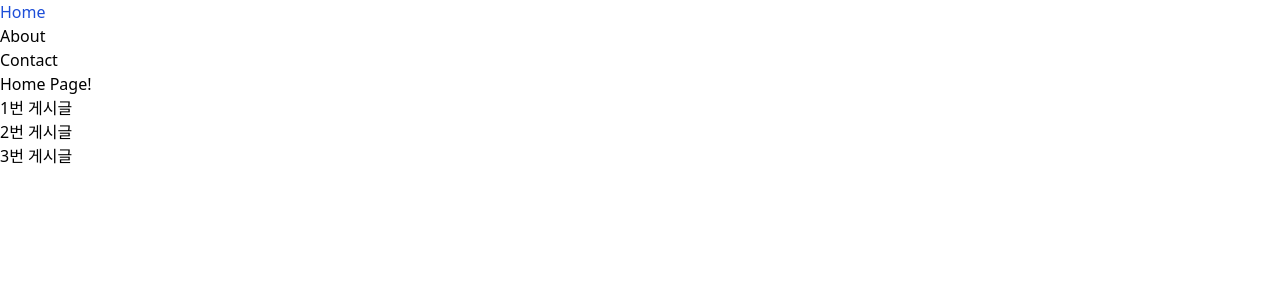
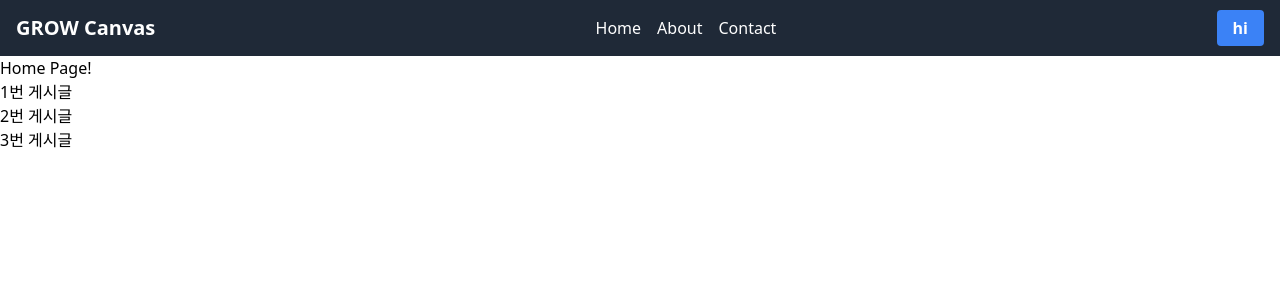
Before and after one commit to subin33/lean-canvas, a React (Vite) app: page / in a window 1280 px wide. Shown: the top 300 px of the page. Built offline with nearby package versions, Linux system fonts and the light colour scheme.

Commit message:
헤더 UI

```diff
--- a/package.json
+++ b/package.json
@@ -14,6 +14,7 @@
   "dependencies": {
     "react": "^19.1.0",
     "react-dom": "^19.1.0",
+    "react-icons": "^5.5.0",
     "react-router-dom": "^7.7.1"
   },
   "devDependencies": {
--- a/src/components/Header.jsx
+++ b/src/components/Header.jsx
@@ -1,38 +1,69 @@
-import { useNavigate, Link, NavLink } from 'react-router-dom';
+import { Link, NavLink } from 'react-router-dom';
+import {
+  FaHome,
+  FaInfoCircle,
+  FaEnvelope,
+  FaBars,
+  FaTimes,
+} from 'react-icons/fa';
+import { useState } from 'react';
 
 function Header() {
-  const navigate = useNavigate();
+  const navItems = [
+    { id: 'home', label: 'Home', icon: <FaHome />, to: '/' },
+    { id: 'about', label: 'About', icon: <FaInfoCircle />, to: '/about' },
+    { id: 'contact', label: 'Contact', icon: <FaEnvelope />, to: '/contact' },
+  ];
+
+  const [isMenuOpen, setIsMenuOpen] = useState(false);
+  const toggleMenu = () => setIsMenuOpen(!isMenuOpen);
   return (
-    <header>
-      <ul>
-        {/* <li onClick={() => navigate('/')}>Home</li>
-        <li onClick={() => navigate('/about')}>About</li>
-        <li onClick={() => navigate('/contact')}>Contact</li> */}
-        <li>
-          <NavLink
-            to="/"
-            className={({ isActive }) => (isActive ? 'text-blue-700' : '')}
+    <header className="sticky top-0 bg-gray-800 text-white px-4">
+      <div className="container mx-auto flex justify-between items-center h-14">
+        <div>
+          <Link to="/" className="text-xl font-bold">
+            GROW Canvas
+          </Link>
+        </div>
+        <nav className="hidden md:flex space-x-4">
+          {navItems.map(item => (
+            <NavLink key={item.id} to={item.to} className="hover:text-gray-300">
+              {item.label}
+            </NavLink>
+          ))}
+        </nav>
+        <button className="md:hidden" onClick={toggleMenu}>
+          <FaBars />
+        </button>
+        <button className="hidden md:block bg-blue-500 hover:bg-blue-600 text-white font-bold py-1.5 px-4 rounded transition-colors duration-300 focus:outline-none focus:ring-2 focus:ring-blue-500 focus:ring-opacity-50">
+          hi
+        </button>
+      </div>
+
+      {/* Mobile Menu */}
+      <aside
+        className={`
+        fixed top-0 left-0 w-64 h-full bg-gray-800 z-50
+        ${isMenuOpen ? 'translate-x-0' : '-translate-x-full'}
+        md:hidden transform transition-transform duration-300 ease-in-out`}
+      >
+        <div className="flex justify-end p-4">
+          <button
+            className="text-white focus:outline-none"
+            aria-label="Close menu"
+            onClick={toggleMenu}
           >
-            Home
-          </NavLink>
-        </li>
-        <li>
-          <NavLink
-            to="/about"
-            className={({ isActive }) => (isActive ? 'text-blue-700' : '')}
-          >
-            About
-          </NavLink>
-        </li>
-        <li>
-          <NavLink
-            to="/contact"
-            className={({ isActive }) => (isActive ? 'text-blue-700' : '')}
-          >
-            Contact
-          </NavLink>
-        </li>
-      </ul>
+            <FaTimes className="h-6 w-6" />
+          </button>
+        </div>
+        <nav className="flex flex-col space-y-4 p-4">
+          {navItems.map(item => (
+            <NavLink key={item.id} to={item.to} className="hover:text-gray-300">
+              {item.label}
+            </NavLink>
+          ))}
+        </nav>
+      </aside>
     </header>
   );
 }
```
Also changed, not shown: 1 other file (tests, documents, lock files or other folders).
